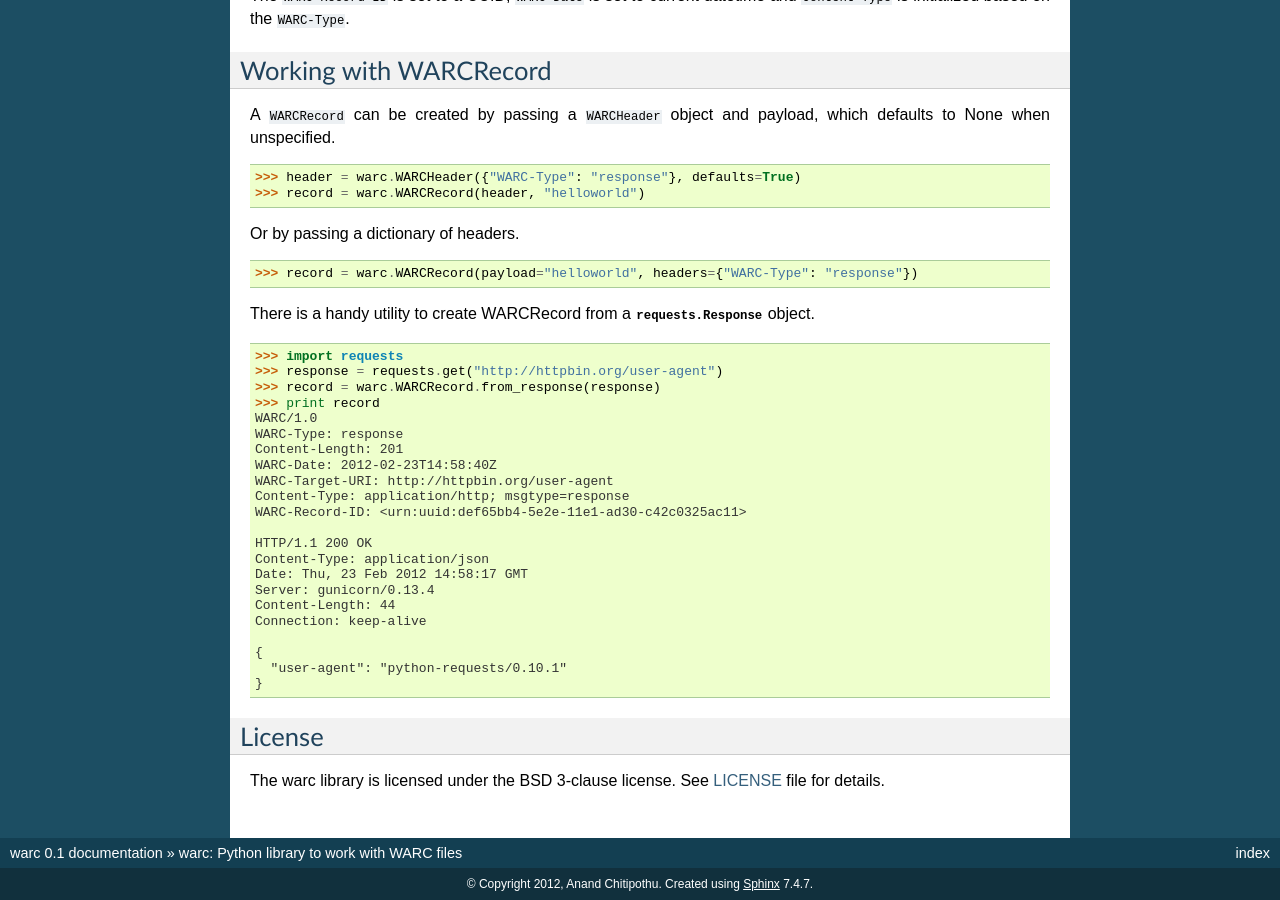
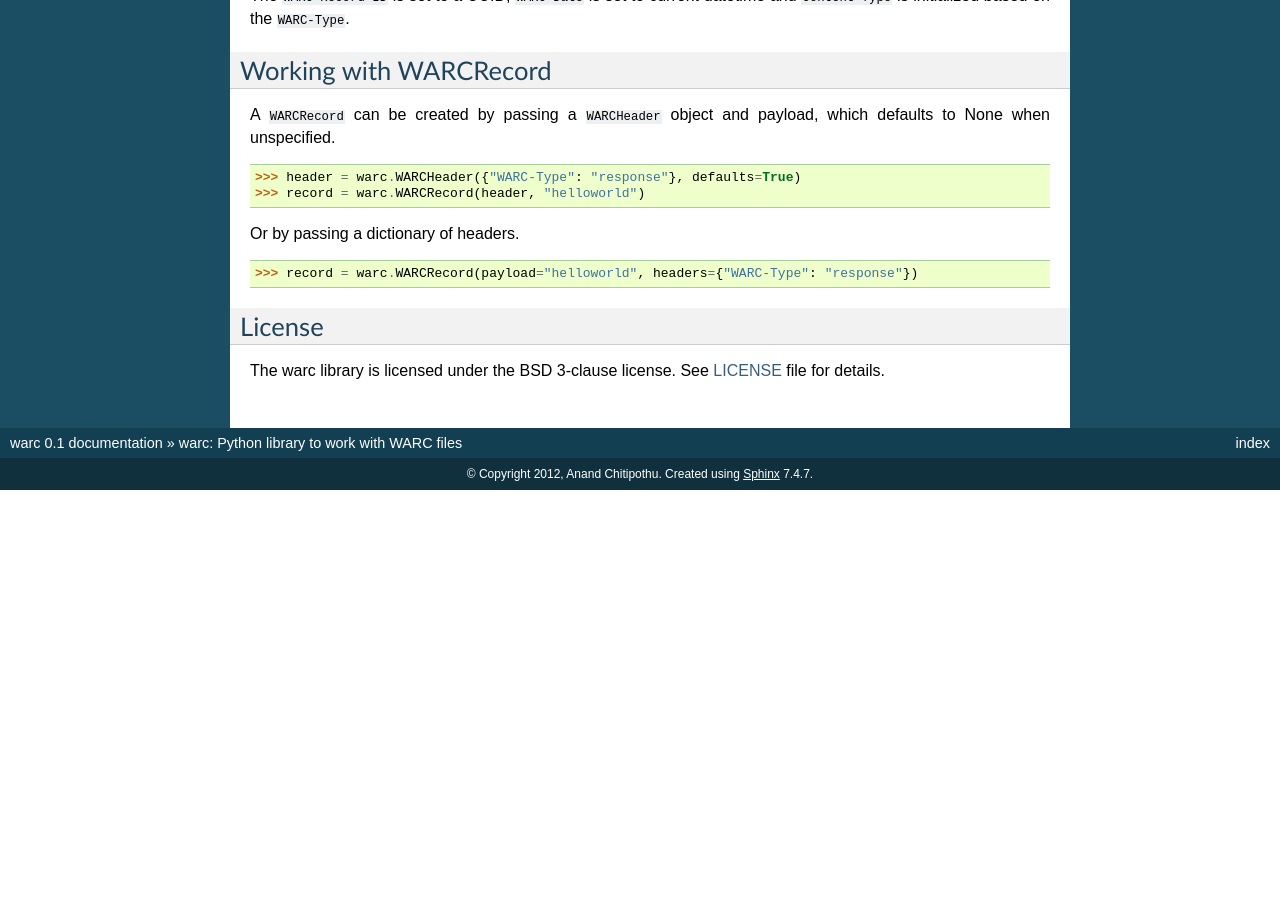
Before and after one commit to internetarchive/warc, a Sphinx documentation site: the page built from docs/index.rst, in a window 1280 px wide and 900 px high, scrolled down 2137 px. Built offline with Sphinx 7.4.7, drawn with Linux system fonts in a browser that asks for light colours; after the commit the page ends 2627 px from its top, so only the background shows below that.

Commit message:
Utility to create WARCRecord from requests response is not supported anymore.

```diff
--- a/docs/index.rst
+++ b/docs/index.rst
@@ -132,31 +132,6 @@ Or by passing a dictionary of headers. ::
 
     >>> record = warc.WARCRecord(payload="helloworld", headers={"WARC-Type": "response"})
 
-There is a handy utility to create WARCRecord from a :class:`requests.Response` object. ::
-
-    >>> import requests
-    >>> response = requests.get("http://httpbin.org/user-agent")
-    >>> record = warc.WARCRecord.from_response(response)
-    >>> print record
-    WARC/1.0
-    WARC-Type: response
-    Content-Length: 201
-    WARC-Date: 2012-02-23T14:58:40Z
-    WARC-Target-URI: http://httpbin.org/user-agent
-    Content-Type: application/http; msgtype=response
-    WARC-Record-ID: <urn:uuid:def65bb4-5e2e-11e1-ad30-c42c0325ac11>
-
-    HTTP/1.1 200 OK
-    Content-Type: application/json
-    Date: Thu, 23 Feb 2012 14:58:17 GMT
-    Server: gunicorn/0.13.4
-    Content-Length: 44
-    Connection: keep-alive
-
-    {
-      "user-agent": "python-requests/0.10.1"
-    }
-
 License
 -------
 
```
